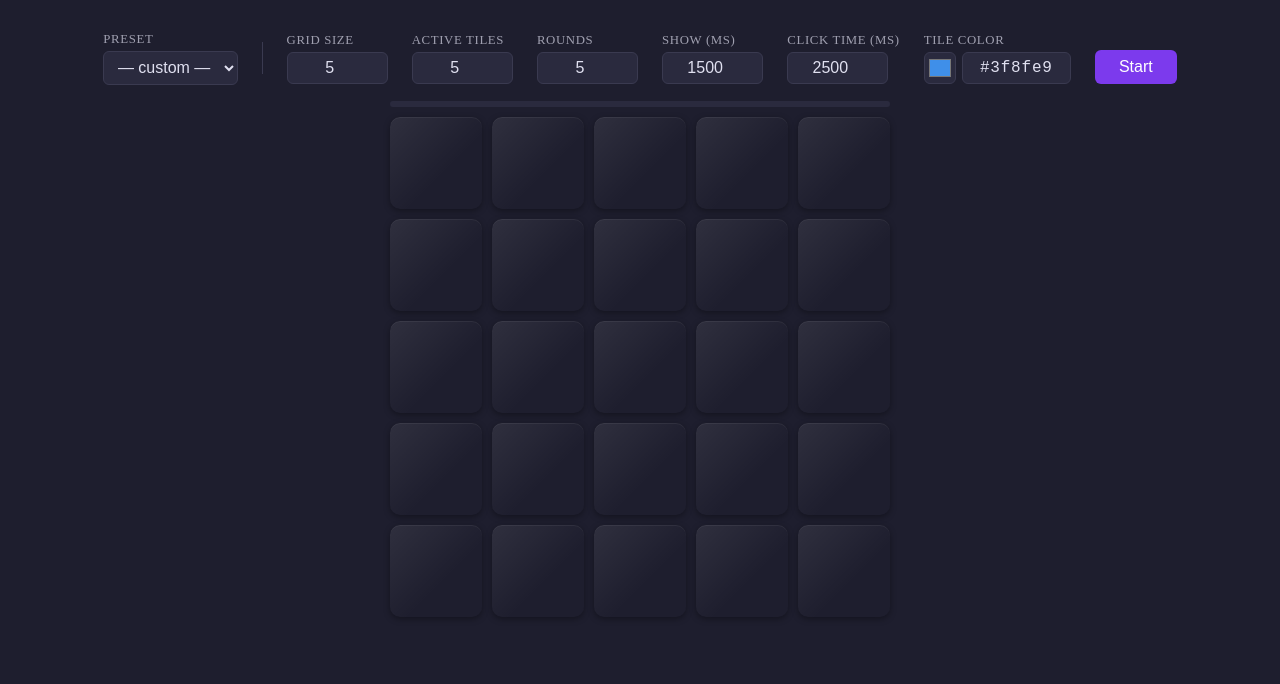
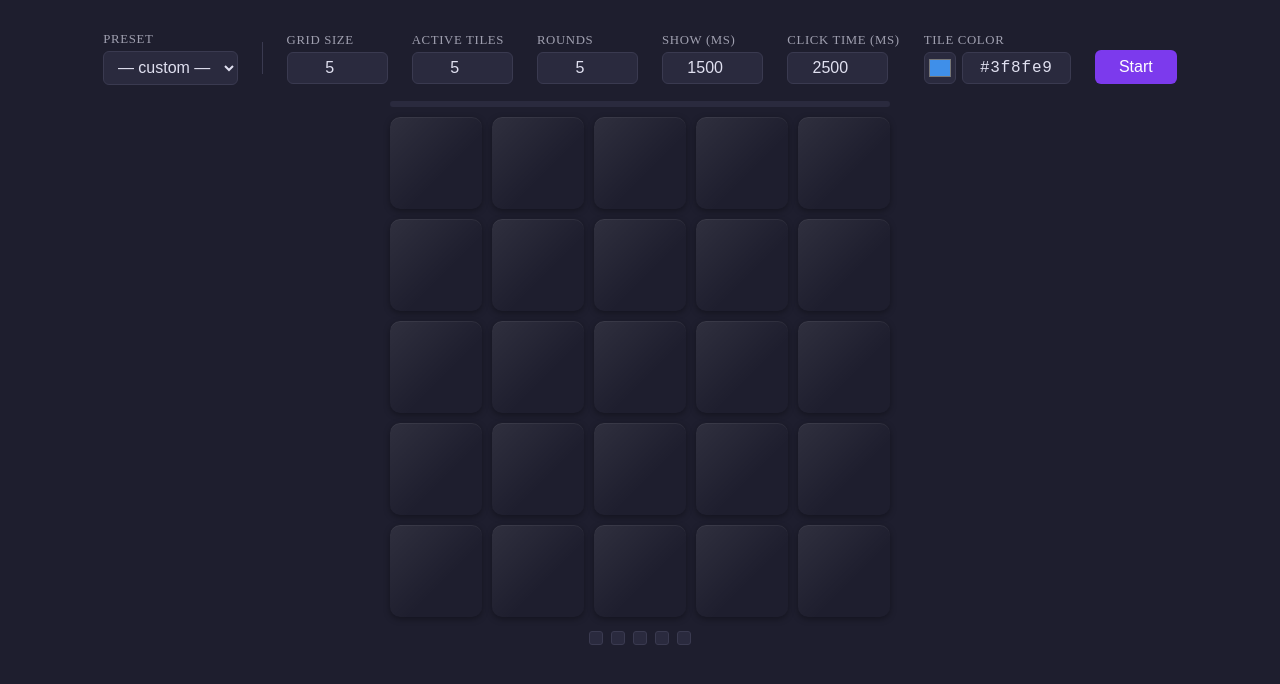
Before and after one commit to broadeditz/fob, a SvelteKit app: page / in a window 1280 px wide. Shown: the top 684 px of the page. Built offline with nearby package versions, Linux system fonts and the light colour scheme.

Commit message:
add round tracker

```diff
--- a/src/routes/+page.svelte
+++ b/src/routes/+page.svelte
@@ -68,10 +68,9 @@
         if (running) return;
         running = true;
         phase = "idle";
+        round = 1;
 
         for (let r = 0; r < roundCount; r++) {
-            round = r + 1;
-
             activeTiles = new Set();
             clickable = false;
             tileRefs.forEach((t) => t?.reset());
@@ -95,6 +94,8 @@
             const failed = await raceFailure(clickDuration);
             stopProgress();
             clickable = false;
+
+            round++;
 
             if (failed) {
                 phase = "failed";
@@ -154,6 +155,15 @@
                 : phase === "done"
                   ? "✅"
                   : "",
+    );
+
+    const roundStatuses = $derived(
+        Array.from({ length: roundCount }, (_, i) => {
+            if (phase === "failed" && i === round - 1) return "failed";
+            if (i < round - 1) return "done";
+            if (i === round - 1 && phase !== "idle") return "current";
+            return "upcoming";
+        }),
     );
 </script>
 
@@ -263,6 +273,18 @@
             {clickable}
             onClick={(wasActive) => handleTileClick(i, wasActive)}
         />
+    {/each}
+</div>
+
+<div class="round-tracker" style="--tile-color: {tileColor};">
+    {#each roundStatuses as status}
+        <div
+            class="round-dot"
+            class:done={status === "done"}
+            class:current={status === "current"}
+            class:failed={status === "failed"}
+            style={status === "current" ? `background: {tileColor};` : ""}
+        ></div>
     {/each}
 </div>
 
@@ -422,4 +444,37 @@
         width: min(90vw, 500px);
         margin: 0 auto;
     }
+
+    .round-tracker {
+        display: flex;
+        gap: 8px;
+        justify-content: center;
+        margin: 14px auto 4px;
+    }
+
+    .round-dot {
+        width: 12px;
+        height: 12px;
+        border-radius: 3px;
+        background: #2a2a3e;
+        border: 1px solid #3a3a50;
+        transition:
+            background 300ms,
+            border-color 300ms;
+    }
+
+    .round-dot.done {
+        background: #4ade80;
+        border-color: #4ade80;
+    }
+
+    .round-dot.failed {
+        background: #ef4444;
+        border-color: #ef4444;
+    }
+
+    .round-dot.current {
+        border-color: transparent;
+        background-color: var(--tile-color);
+    }
 </style>
```
